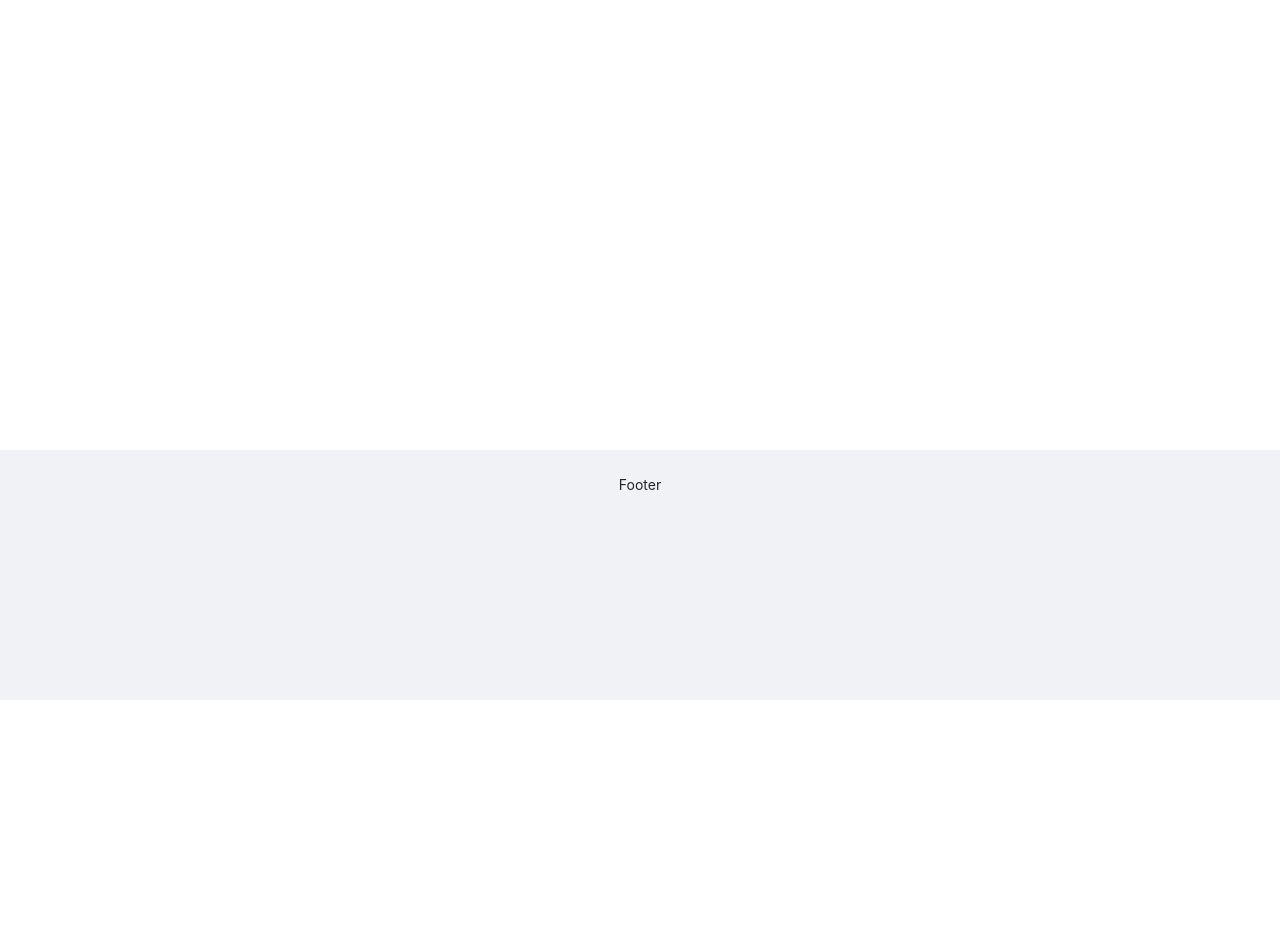
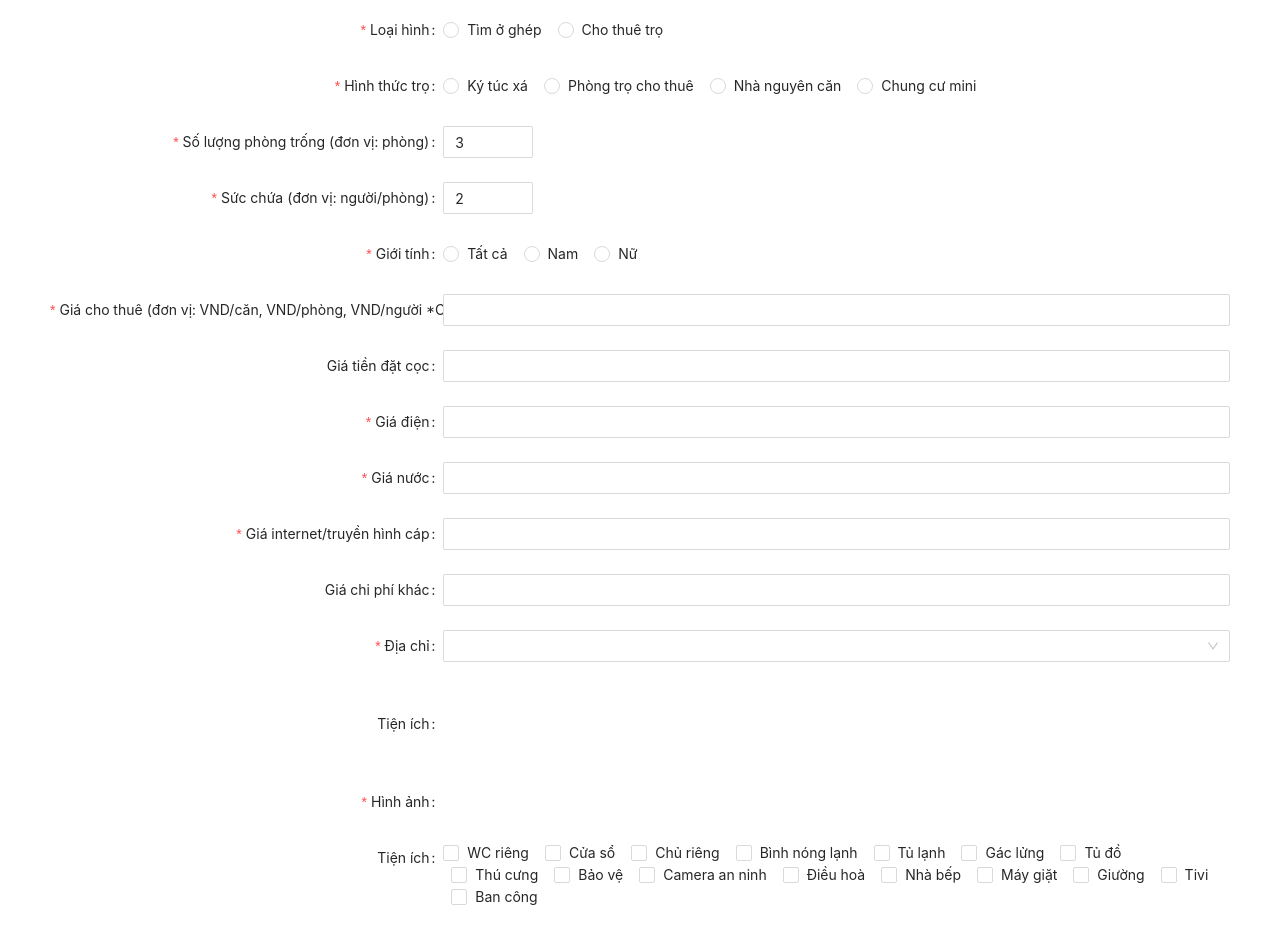
Before and after one commit to Ngo-Hoang-Anh/coctro, a React (Create React App) app: page /create-new-post in a window 1280 px wide. Shown: the part 100-1040 px from the top of the page. Before the commit the page ends 800 px from the top, so only its background shows below. Built offline with nearby package versions, Linux system fonts and the light colour scheme; the HTML template or start-up script is replaced by a standard one.

Commit message:
tạm thời hoàn thành màn tạo bài đăng

```diff
--- a/src/App.js
+++ b/src/App.js
@@ -16,9 +16,9 @@ function App() {
       {/* <Content style={{ padding: '0 50px' }}>
 
       </Content> */}
-      <Footer style={{ textAlign: 'center' }}>
+      {/* <Footer style={{ textAlign: 'center' }}>
         <FooterCommon />
-      </Footer>
+      </Footer> */}
     </Layout>
   )
 }
--- /dev/null
+++ b/src/components/Post/CreatePost/Post.js
@@ -0,0 +1,424 @@
+import React, { useState } from "react";
+
+import {
+  Form,
+  Input,
+  InputNumber,
+  Cascader,
+  Select,
+  Row,
+  Col,
+  Checkbox,
+  Button,
+  AutoComplete,
+  Radio,
+} from "antd";
+
+function Post(props) {
+  const { Option } = Select;
+  const { TextArea } = Input;
+  const residences = [
+    {
+      value: "zhejiang",
+      label: "Zhejiang",
+      children: [
+        {
+          value: "hangzhou",
+          label: "Hangzhou",
+          children: [
+            {
+              value: "xihu",
+              label: "West Lake",
+            },
+          ],
+        },
+      ],
+    },
+    {
+      value: "jiangsu",
+      label: "Jiangsu",
+      children: [
+        {
+          value: "nanjing",
+          label: "Nanjing",
+          children: [
+            {
+              value: "zhonghuamen",
+              label: "Zhong Hua Men",
+            },
+          ],
+        },
+      ],
+    },
+  ];
+  const formItemLayout = {
+    labelCol: {
+      xs: {
+        span: 24,
+      },
+      sm: {
+        span: 8,
+      },
+    },
+    wrapperCol: {
+      xs: {
+        span: 24,
+      },
+      sm: {
+        span: 16,
+      },
+    },
+  };
+  const tailFormItemLayout = {
+    wrapperCol: {
+      xs: {
+        span: 24,
+        offset: 0,
+      },
+      sm: {
+        span: 16,
+        offset: 8,
+      },
+    },
+  };
+
+  const prefixSelector = (
+    <Form.Item name="prefix" noStyle>
+      <Select style={{ width: 70 }}>
+        <Option value="86">+86</Option>
+        <Option value="87">+87</Option>
+      </Select>
+    </Form.Item>
+  );
+
+  //Post Type - Start
+  const [postType, setPostType] = React.useState("");
+
+  const valuePostType = ["Tìm ở ghép", "Cho thuê trọ"];
+
+  const onChangePostType = (e) => {
+    setPostType(e.target.value);
+  };
+  //Post Type - End
+
+  //Room Type - Start
+  const [roomType, setRoomType] = React.useState("");
+
+  const valueRoomType = [
+    "Ký túc xá",
+    "Phòng trọ cho thuê",
+    "Nhà nguyên căn",
+    "Chung cư mini",
+  ];
+
+  const onChangeRoomType = (e) => {
+    setRoomType(e.target.value);
+  };
+  //Room Type - End
+
+  //Number Room Available - Start
+  function onChangeNumberRoomAvaiable(value) {}
+  //Number Room Available - End
+
+  //Number Person Per Room - Start
+  function onChangeNumberPersonPerRoom(value) {}
+  //Number Person Per Room - End
+
+  //Gender - Start
+  const [gender, setGender] = React.useState("");
+
+  const valueGender = ["Tất cả", "Nam", "Nữ"];
+
+  const onChangeGender = (e) => {
+    setPostType(e.target.value);
+  };
+  //Gender - End
+
+  //Utilities - Start
+  const utilities = [
+    "WC riêng",
+    "Cửa sổ",
+    "Chủ riêng",
+    "Bình nóng lạnh",
+    "Tủ lạnh",
+    "Gác lửng",
+    "Tủ đồ",
+    "Thú cưng",
+    "Bảo vệ",
+    "Camera an ninh",
+    "Điều hoà",
+    "Nhà bếp",
+    "Máy giặt",
+    "Giường",
+    "Tivi",
+    "Ban công",
+  ];
+  //Utilities - End
+
+//Strict Time - Start
+const [strictTime, setStrictTime] = React.useState("");
+
+const valueStrictTime = [
+  "Có",
+  "Không",
+];
+
+const onChangeStrictTime = (e) => {
+    setStrictTime(e.target.value);
+};
+//Strict Time - End
+
+  return (
+    <Form
+      {...formItemLayout}
+      //   form={form}
+      name="post"
+    >
+      <Form.Item label="Thông tin của phòng" />
+      <Form.Item
+        name="post-type"
+        label="Loại hình"
+        rules={[
+          {
+            required: true,
+            message: "Hãy chọn loại hình!",
+          },
+        ]}
+      >
+        <Radio.Group
+          options={valuePostType}
+          onChange={onChangePostType}
+          value={postType}
+        />
+      </Form.Item>
+      <Form.Item
+        name="room-type"
+        label="Hình thức trọ"
+        rules={[
+          {
+            required: true,
+            message: "Hãy chọn hình thức trọ!",
+          },
+        ]}
+      >
+        <Radio.Group
+          options={valueRoomType}
+          onChange={onChangeRoomType}
+          value={roomType}
+        />
+      </Form.Item>
+      <Form.Item
+        name="number-room-available"
+        label="Số lượng phòng trống (đơn vị: phòng)"
+        rules={[
+          {
+            required: true,
+            message: "",
+          },
+        ]}
+      >
+        <InputNumber
+          min={0}
+          defaultValue={3}
+          onChange={onChangeNumberRoomAvaiable}
+        />
+      </Form.Item>
+      <Form.Item
+        name="number-person-per-room"
+        label="Sức chứa (đơn vị: người/phòng)"
+        rules={[
+          {
+            required: true,
+            message: "",
+          },
+        ]}
+      >
+        <InputNumber
+          min={1}
+          defaultValue={2}
+          onChange={onChangeNumberPersonPerRoom}
+        />
+      </Form.Item>
+      <Form.Item
+        name="gender"
+        label="Giới tính"
+        rules={[
+          {
+            required: true,
+            message: "Hãy chọn giới tính!",
+          },
+        ]}
+      >
+        <Radio.Group
+          options={valueGender}
+          onChange={onChangeGender}
+          value={gender}
+        />
+      </Form.Item>
+      <Form.Item
+        name="price"
+        label="Giá cho thuê (đơn vị: VND/căn, VND/phòng, VND/người *Cần chỉnh sửa đoạn này)"
+        rules={[
+          {
+            required: true,
+            message: "Hãy nhập giá cho thuê!",
+          },
+        ]}
+      >
+        <Input />
+      </Form.Item>
+      <Form.Item name="deposit" label="Giá tiền đặt cọc">
+        <Input />
+      </Form.Item>
+      <Form.Item
+        name="electric-price"
+        label="Giá điện"
+        rules={[
+          {
+            required: true,
+            message: "Hãy nhập giá điện!",
+          },
+        ]}
+      >
+        <Input />
+      </Form.Item>
+      <Form.Item
+        name="water-price"
+        label="Giá nước"
+        rules={[
+          {
+            required: true,
+            message: "Hãy nhập giá nước!",
+          },
+        ]}
+      >
+        <Input />
+      </Form.Item>
+      <Form.Item
+        name="internet-price"
+        label="Giá internet/truyền hình cáp"
+        rules={[
+          {
+            required: true,
+            message: "Hãy nhập giá internet/truyền hình cáp!",
+          },
+        ]}
+      >
+        <Input />
+      </Form.Item>
+      <Form.Item name="other-price" label="Giá chi phí khác">
+        <Input />
+      </Form.Item>
+      <Form.Item
+        name="location"
+        label="Địa chỉ"
+        rules={[
+          {
+            type: "array",
+            required: true,
+            message: "Hãy nhập địa chỉ khu trọ của bạn!",
+          },
+        ]}
+      >
+        <Cascader options={residences} />
+      </Form.Item>
+      <br/>
+      <Form.Item label="Tiện ích" />
+      <br/>
+      <Form.Item
+        name="image"
+        label="Hình ảnh"
+        rules={[
+          {
+            required: true,
+            message: "Hãy tải hình ảnh lên!",
+          },
+        ]}
+      ></Form.Item>
+      <Form.Item name="utilities" label="Tiện ích">
+        {utilities.map((item) => {
+          return <Checkbox>{item}</Checkbox>;
+        })}
+      </Form.Item>
+      <Form.Item label="Xác nhận thông tin" />
+      <Form.Item
+        name="phone"
+        label="Số điện thoại"
+        rules={[
+          {
+            required: true,
+            message: "Hãy nhập số điện thoại của bạn!",
+          },
+        ]}
+      >
+        <Input
+            addonBefore={prefixSelector}
+          style={{
+            width: "100%",
+          }}
+        />
+      </Form.Item>
+      <Form.Item
+        name="caption"
+        label="Tiêu đề bài đăng"
+      >
+        <Input/>
+      </Form.Item>
+      <Form.Item
+        name="content"
+        label="Nội dung mô tả"
+      >
+        <TextArea rows={4} />
+        </Form.Item>
+
+        <Form.Item
+        name="strict-time"
+        label="Thiết lập giờ giới nghiêm (viết tạm thế này, tính sau)"
+        rules={[
+          {
+            required: true,
+            message: "Hãy chọn thiết lập giờ giới nghiêm hoặc không!",
+          },
+        ]}
+      >
+        <Radio.Group
+          options={valueStrictTime}
+          onChange={onChangeStrictTime}
+          value={strictTime}
+        />
+      </Form.Item>
+
+      <Form.Item name="StrictTimeStart" label="Thời gian bắt đầu">
+        <Input />
+      </Form.Item>
+      <Form.Item name="StrictTimeEnd" label="Thời gian kết thúc">
+        <Input />
+      </Form.Item>
+
+      <Form.Item
+        name="agreement"
+        valuePropName="checked"
+        rules={[
+          {
+            validator: (_, value) =>
+              value
+                ? Promise.resolve()
+                : Promise.reject(new Error("Should accept agreement")),
+          },
+        ]}
+        {...tailFormItemLayout}
+      >
+        <Checkbox>
+          Tôi đã đọc kỹ thông tin
+        </Checkbox>
+      </Form.Item>
+      <Form.Item {...tailFormItemLayout}>
+        <Button type="primary" htmlType="submit">
+          Đăng bài
+        </Button>
+      </Form.Item>
+    </Form>
+  );
+}
+
+export default Post;
--- a/src/components/commons/header/HeaderCommon.js
+++ b/src/components/commons/header/HeaderCommon.js
@@ -11,6 +11,7 @@ const Register = React.lazy(() => import('../../Authen/Register/Register'));
 const ForgotPassword = React.lazy(() => import('../../Authen/ForgotPassword/ForgotPassword'));
 const Home = React.lazy(() => import('../../Home/Home'));
 const Error = React.lazy(() => import('../Error/Error'));
+const Post = React.lazy(() => import('../../Post/CreatePost/Post'));
 
 function HeaderCommon(props) {
   const [token, setToken] = useState(window.localStorage.getItem("token"));
@@ -54,6 +55,9 @@ function HeaderCommon(props) {
                 </div>
                 <Link to="/home"></Link>
               </Menu.Item>
+              <Menu.Item key="createNewPost" style={{ display: "inline-flex" }}>
+                <Link to="/create-new-post">Tạo bài đăng</Link>
+              </Menu.Item>
               <Menu.Item key="createPost" style={{ display: "inline-flex" }}>
                 <Link to="/create-post">Tạo Post</Link>
               </Menu.Item>
@@ -90,6 +94,8 @@ function HeaderCommon(props) {
                     setIsProgressing={setIsProgressing}
                   />
                 )} />
+
+                <Route path="/create-new-post" component={Post} />
                 <Route path="/:somestring" component={Error} />
               </Switch>
             </section>
```
